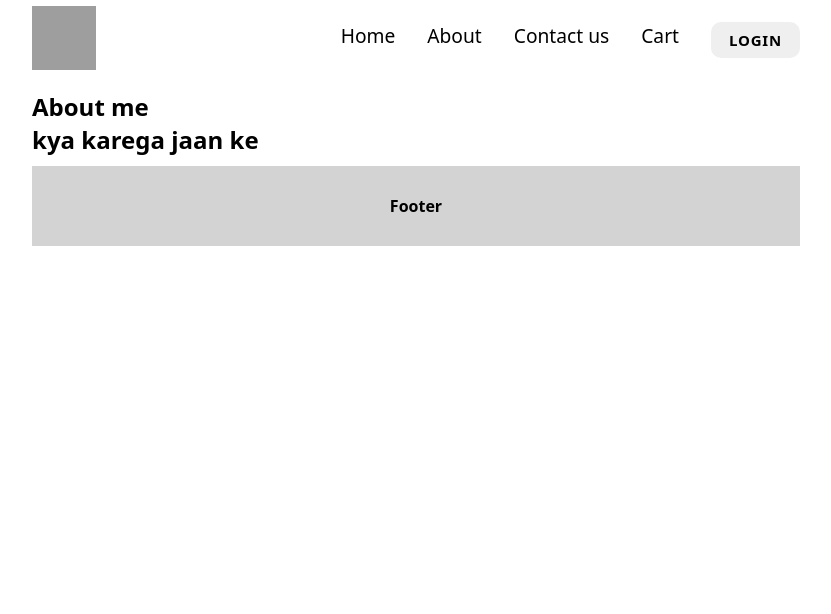
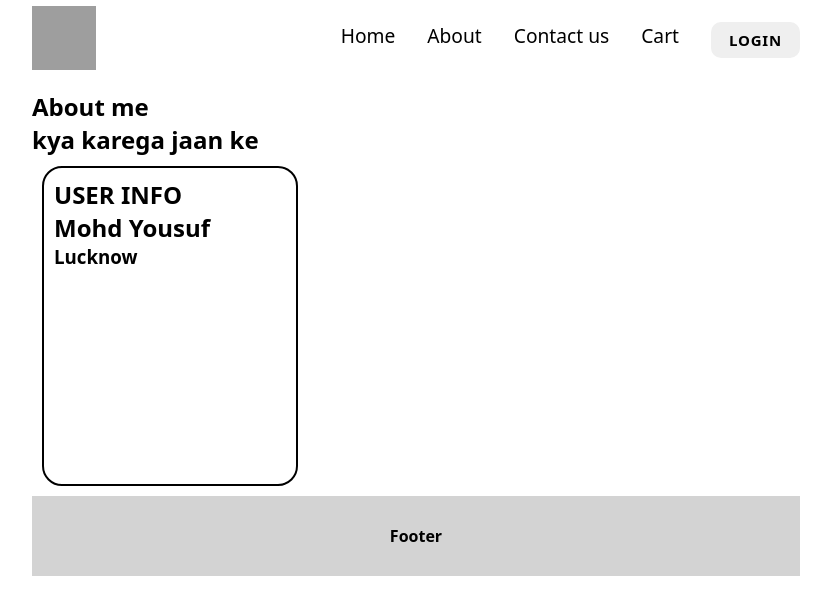
Before and after one commit to yousuffff/Foodie-Hub, a React (Vite) app: page /about in a window 1280 px wide. Shown: the top 614 px of the page, without its empty margins (224-1055 px from the left). Built offline with nearby package versions, Linux system fonts and the light colour scheme; grey boxes are pictures that could not be loaded.

Commit message:
add class component

```diff
--- a/src/components/AboutUs.jsx
+++ b/src/components/AboutUs.jsx
@@ -1,8 +1,12 @@
+import User from "./UserClass";
+
 const AboutUs = () => {
   return (
     <div>
       <h2>About me</h2>
       <h2> kya karega jaan ke</h2>
+
+      <User name={'Mohd Yousuf'} location={'Lucknow'}/>
     </div>
   );
 };
--- a/src/components/Body.jsx
+++ b/src/components/Body.jsx
@@ -33,110 +33,6 @@ const Body = () => {
       console.log("error is here", error);
     }
   };
-  // const fetchData = async () => {
-  //   try {
-  //     const data = await fetch(
-  //       "https://fakerestaurantapi.runasp.net/api/Restaurant",
-  //     );
-  //     console.log(data);
-  //     const json = await data.json();
-  //     setListOfRestaurants(json);
-  //     console.log(json);
-  //   } catch (error) {
-  //     console.log(error);
-  //   }
-  // };
-
-  // const data = {
-  //   card: {
-  //     card: {
-  //       "@type": "type.googleapis.com/swiggy.presentation.food.v2.Restaurant",
-  //       info: {
-  //         id: "1111330",
-  //         name: "99 Square Pizza",
-  //         cloudinaryImageId:
-  //           "FOOD_CATALOG/IMAGES/CMS/2025/6/13/5699d095-f18b-427a-9216-5755509ab282_16bb41e7-1dad-4c41-8779-3551964ef3e1.jpeg",
-  //         locality: "Habibulla Estate Road",
-  //         areaName: "Hazratganj",
-  //         costForTwo: "₹500 for two",
-  //         cuisines: ["Pizzas", "Italian", "Beverages", "Desserts"],
-  //         avgRating: 4.6,
-  //         parentId: "643569",
-  //         avgRatingString: "4.6",
-  //         totalRatingsString: "50",
-  //         promoted: true,
-  //         adTrackingId:
-  //           "cid=40c6727f-2d0e-40fb-a57e-32ea54ebf148~p=14~adgrpid=40c6727f-2d0e-40fb-a57e-32ea54ebf148#ag16~mp=SWIGGY_IN~bl=FOOD~aet=RESTAURANT~aeid=1111330~plpr=COLLECTION~eid=5f0c724d-c9ec-479f-8fab-bf02772b5aff~srvts=1770463195480~collid=83631",
-  //         sla: {
-  //           deliveryTime: 44,
-  //           lastMileTravel: 4.2,
-  //           serviceability: "SERVICEABLE",
-  //           slaString: "40-50 mins",
-  //           lastMileTravelString: "4.2 km",
-  //           iconType: "ICON_TYPE_EMPTY",
-  //         },
-  //         availability: {
-  //           nextCloseTime: "2026-02-07 23:59:00",
-  //           opened: true,
-  //         },
-  //         badges: {},
-  //         isOpen: true,
-  //         type: "F",
-  //         badgesV2: {
-  //           entityBadges: {
-  //             textBased: {},
-  //             imageBased: {},
-  //             textExtendedBadges: {},
-  //           },
-  //         },
-  //         aggregatedDiscountInfoV3: {
-  //           header: "ITEMS",
-  //           subHeader: "AT ₹99",
-  //           logoCtx: {
-  //             text: "BENEFITS",
-  //           },
-  //         },
-  //         orderabilityCommunication: {
-  //           title: {},
-  //           subTitle: {},
-  //           message: {},
-  //           customIcon: {},
-  //           commsStyling: {},
-  //         },
-  //         differentiatedUi: {
-  //           displayType: "ADS_UI_DISPLAY_TYPE_ENUM_DEFAULT",
-  //           differentiatedUiMediaDetails: {
-  //             mediaType: "ADS_MEDIA_ENUM_IMAGE",
-  //             lottie: {},
-  //             video: {},
-  //           },
-  //         },
-  //         reviewsSummary: {},
-  //         displayType: "RESTAURANT_DISPLAY_TYPE_DEFAULT",
-  //         isNewlyOnboarded: true,
-  //         restaurantOfferPresentationInfo: {},
-  //         externalRatings: {
-  //           aggregatedRating: {
-  //             rating: "--",
-  //           },
-  //         },
-  //         ratingsDisplayPreference: "RATINGS_DISPLAY_PREFERENCE_SHOW_SWIGGY",
-  //         campaignId: "40c6727f-2d0e-40fb-a57e-32ea54ebf148",
-  //       },
-  //       analytics: {},
-  //       cta: {
-  //         link: "swiggy://menu?restaurant_id=1111330&source=collection&query=Pizza",
-  //         text: "RESTAURANT_MENU",
-  //         type: "DEEPLINK",
-  //       },
-  //       widgetId: "collectionV5RestaurantListWidget_SimRestoRelevance_food",
-  //     },
-  //     relevance: {
-  //       type: "RELEVANCE_TYPE_ON_MENU_RETURN",
-  //       sectionId: "MENU_RETURN_FOOD",
-  //     },
-  //   },
-  // };
   return !filterRestaurants?.length ? (
     Array(8)
       .fill("")
@@ -159,12 +55,12 @@ const Body = () => {
             const filteredList = listOfRestaurants.filter(
               (res) => res.info.avgRating > 4.3,
             );
-            setListOfRestaurants(filteredList);
+            setFilterRestaurants(filteredList);
           }}
         >
           Top Rated Restaurents
         </button>
-        <button onClick={() => setListOfRestaurants(dataList)}>Reset</button>
+        <button onClick={() => setFilterRestaurants(listOfRestaurants)}>Reset</button>
       </div>
       <div className="res-container">
         {filterRestaurants.length === 0 ? (
--- /dev/null
+++ b/src/components/UserClass.jsx
@@ -0,0 +1,18 @@
+import React from "react";
+
+class UserClass extends React.Component {
+  constructor(props) {
+    super(props);
+  }
+  render() {
+    const { name, location } = this.props;
+    return (
+      <div className="user">
+        <h2>USER INFO</h2>
+        <h2>{name}</h2>
+        <h3>{location}</h3>
+      </div>
+    );
+  }
+}
+export default UserClass;
--- a/style.css
+++ b/style.css
@@ -291,3 +291,11 @@ button:active:after {
   text-decoration: none;
   color: inherit;
 }
+.user{
+  height: 40vh;
+  padding: 10px;
+  margin: 10px;
+  border: 2px solid black;
+  width: 20vw;
+  border-radius: 20px;
+}
```
